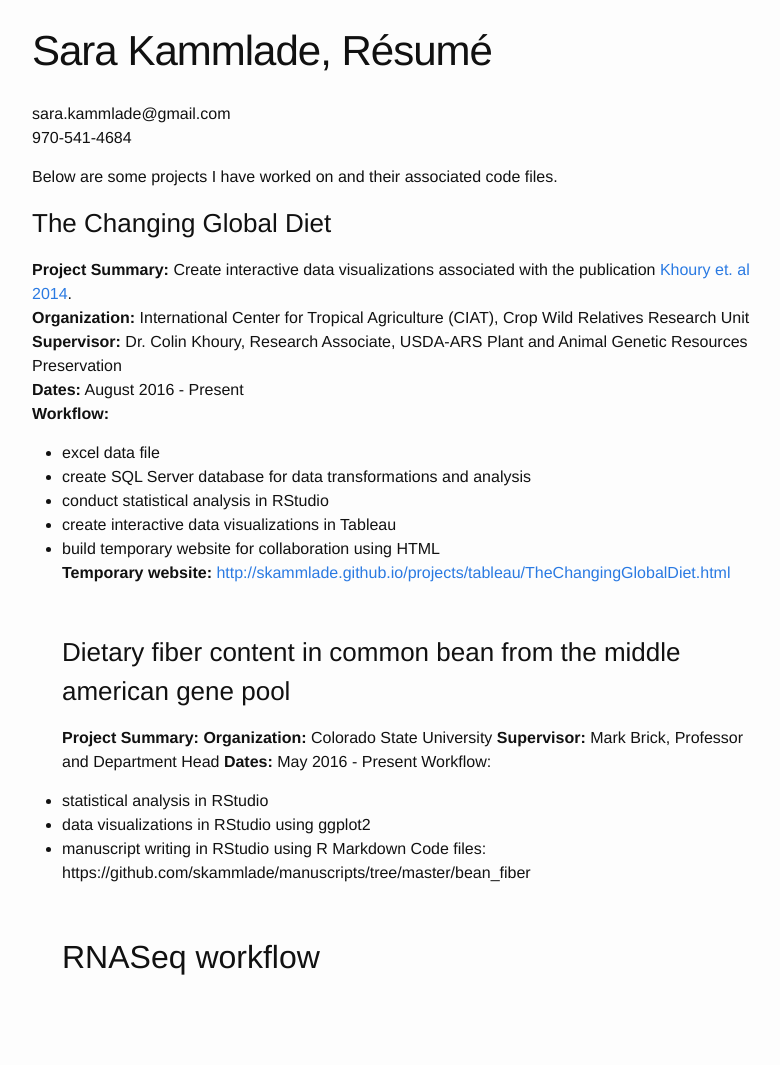
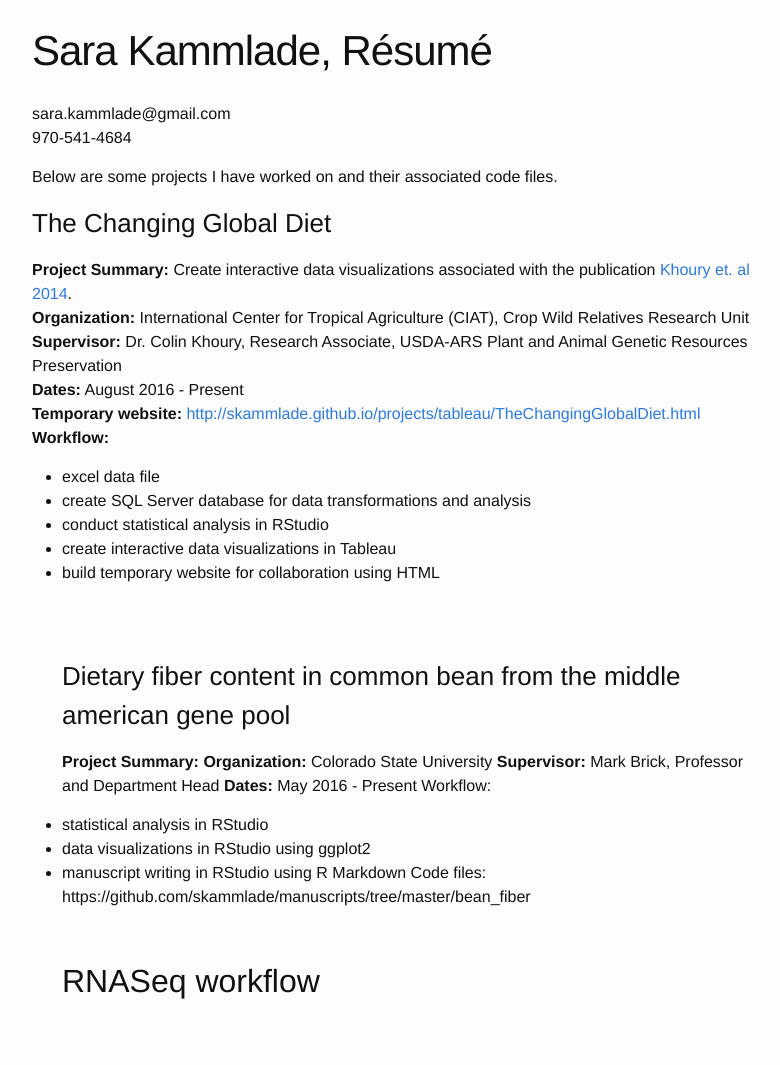
Before and after one commit to stevensotelo/skammlade.github.io, a Jekyll site: the page built from resume.markdown, in a window 1280 px wide. Shown: the whole page, without its empty margins (238-1018 px from the left). Built offline with Jekyll 4.4.1, drawn with Linux system fonts in a browser that asks for light colours; before the commit the page ends 1041 px from its top, so only the background shows below that.

Commit message:
formatting

```diff
--- a/resume.markdown
+++ b/resume.markdown
@@ -13,14 +13,13 @@ Below are some projects I have worked on and their associated code files.
 **Organization:** International Center for Tropical Agriculture (CIAT), Crop Wild Relatives Research Unit
 **Supervisor:** Dr. Colin Khoury, Research Associate, USDA-ARS Plant and Animal Genetic Resources Preservation
 **Dates:** August 2016 - Present
+**Temporary website:** [http://skammlade.github.io/projects/tableau/TheChangingGlobalDiet.html](http://skammlade.github.io/projects/tableau/TheChangingGlobalDiet.html)
 **Workflow:**
-
 * excel data file
 * create SQL Server database for data transformations and analysis
 * conduct statistical analysis in RStudio
 * create interactive data visualizations in Tableau
 * build temporary website for collaboration using HTML
-**Temporary website:** [http://skammlade.github.io/projects/tableau/TheChangingGlobalDiet.html](http://skammlade.github.io/projects/tableau/TheChangingGlobalDiet.html)
 <br/>
 <br/>
 <br/>
```
